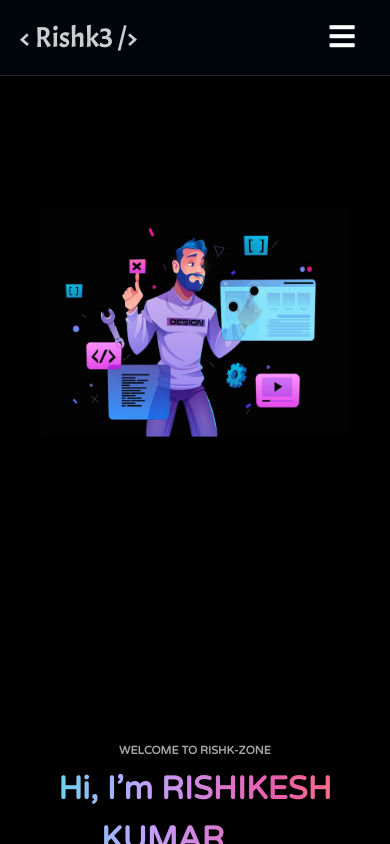
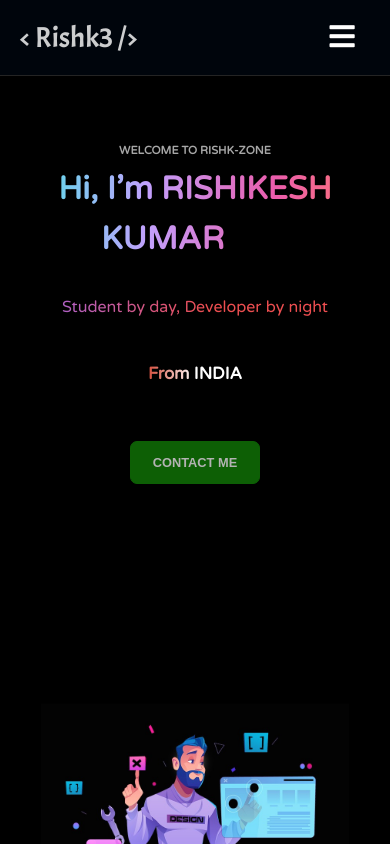
Before and after one commit to Rishk3/Rishkzone, a React (Create React App) app: page / in a window 390 px wide. Shown: the top 844 px of the page. Built offline with nearby package versions, Linux system fonts and the light colour scheme; the HTML template or start-up script is replaced by a standard one; a web font is replaced by a local one.

Commit message:
Update index.css

```diff
--- a/src/index.css
+++ b/src/index.css
@@ -765,7 +765,7 @@ body {
 /* 1150 Breakpoint */
 @media screen and (max-width: 1150px) {
   .home-container {
-    flex-direction: column;
+    flex-direction: column-reverse;
   }
   .content-container {
     padding-top: 5rem;
```
